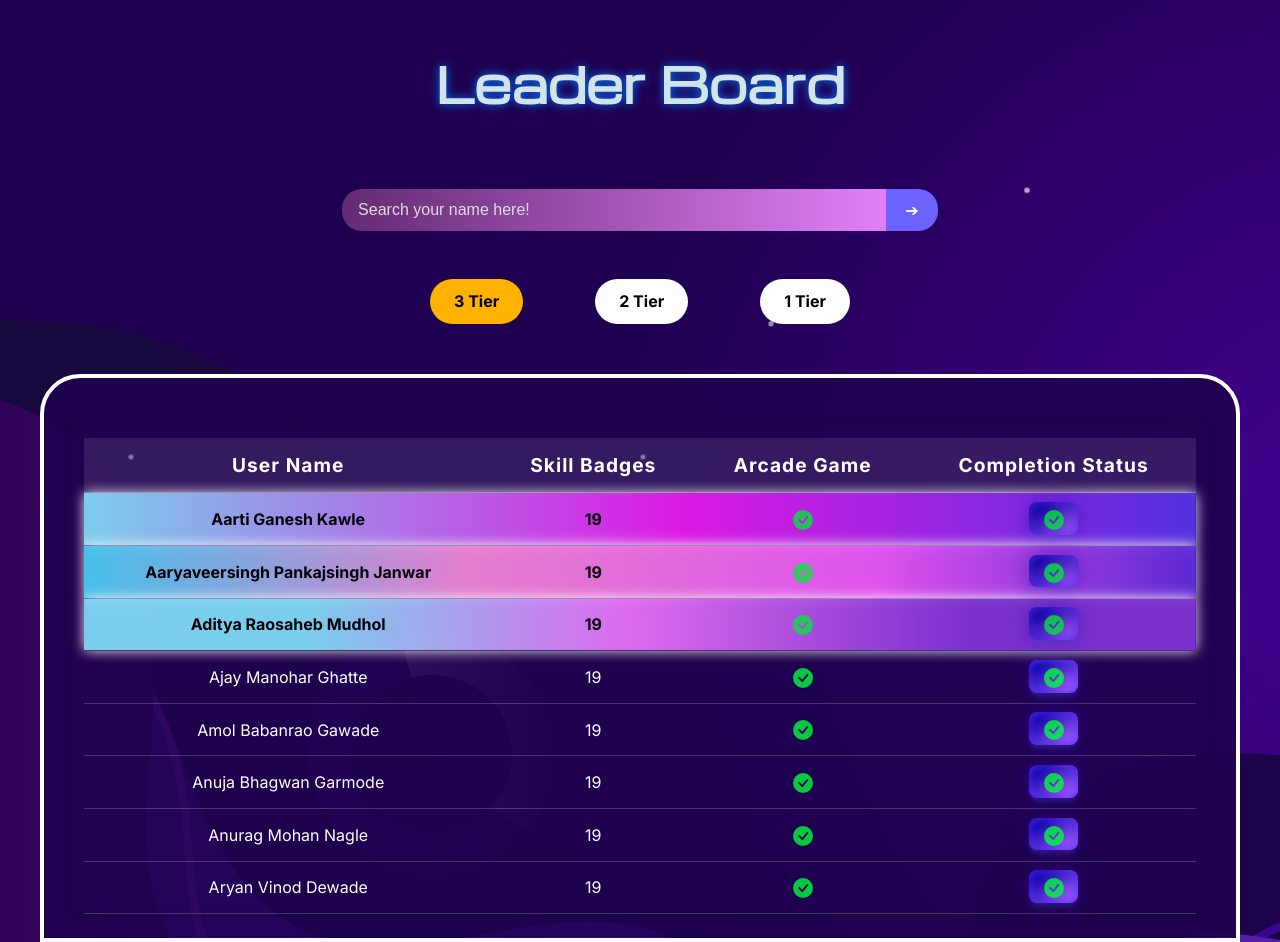
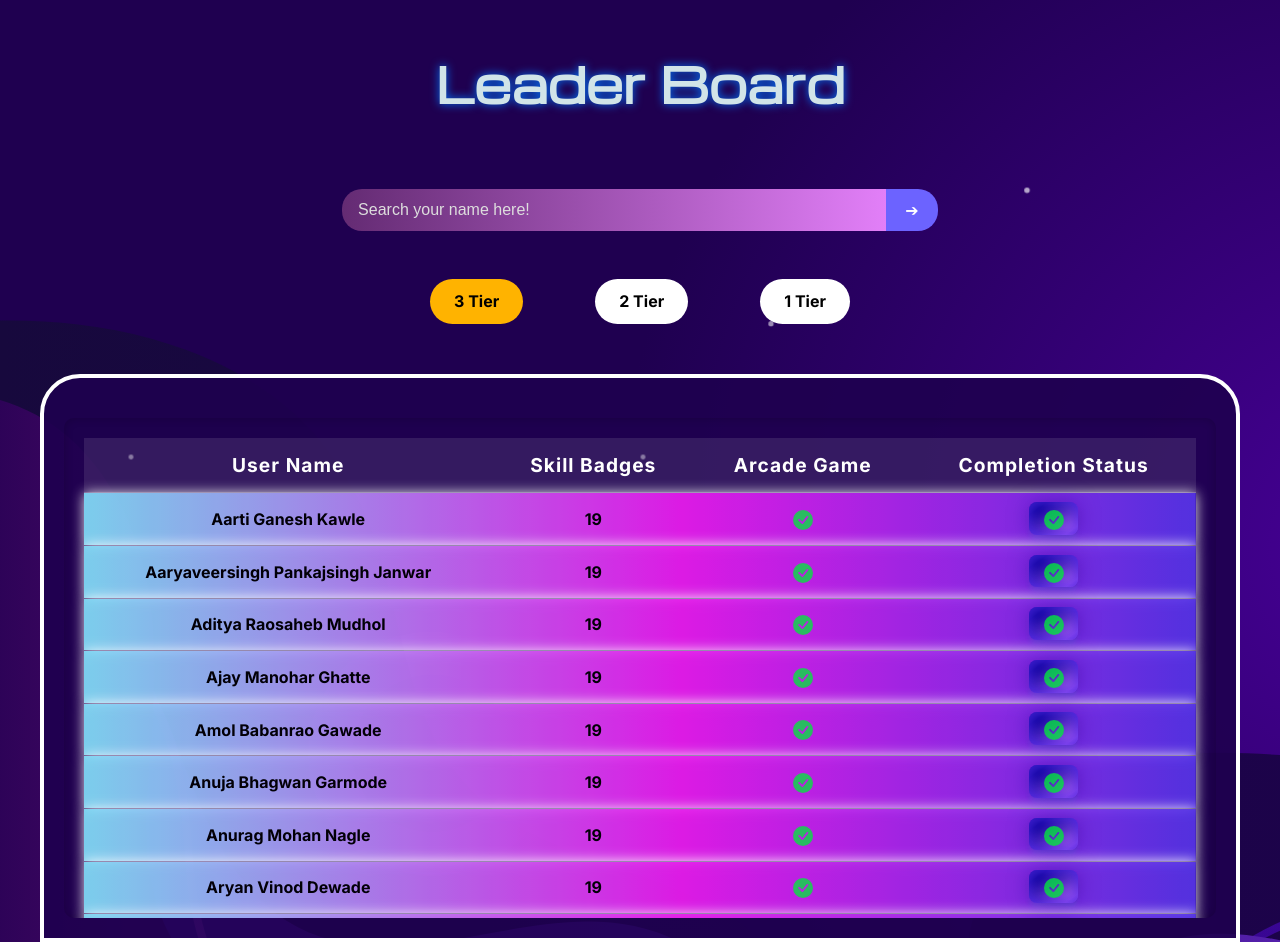
Before and after one commit to Khushii2567/Leaderboard, a React (Vite) app: page /leaderboard in a window 1280 px wide. Built offline with nearby package versions, Linux system fonts and the light colour scheme.

Commit message:
updated Table to display Swaggers

```diff
--- a/src/Leaderboard/Table.jsx
+++ b/src/Leaderboard/Table.jsx
@@ -2,6 +2,7 @@ import React from "react";
 import "./Table.css";
 
 import { BsCheckCircleFill, BsXCircleFill } from "react-icons/bs";
+import { TbNumber65Small } from "react-icons/tb";
 
 const Table = ({ data }) => {
   const columns = [
@@ -27,9 +28,7 @@ const Table = ({ data }) => {
               <tbody>
                 {data.map((row, index) => {
                   let rowClass = "";
-                  if (index === 0) rowClass = "first-place";
-                  else if (index === 1) rowClass = "second-place";
-                  else if (index === 2) rowClass = "third-place";
+                  rowClass = index <= 65 ? "first-place" : "";
 
                   const totalScore = row.totalScore || 0;
                   const isComplete = totalScore >= 20;
```
